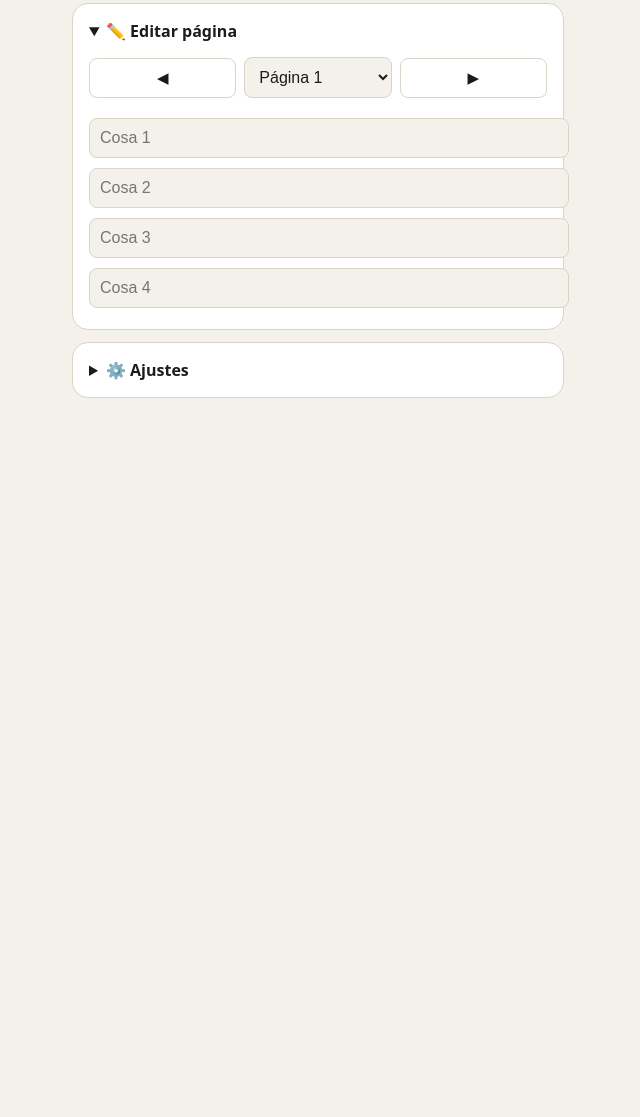
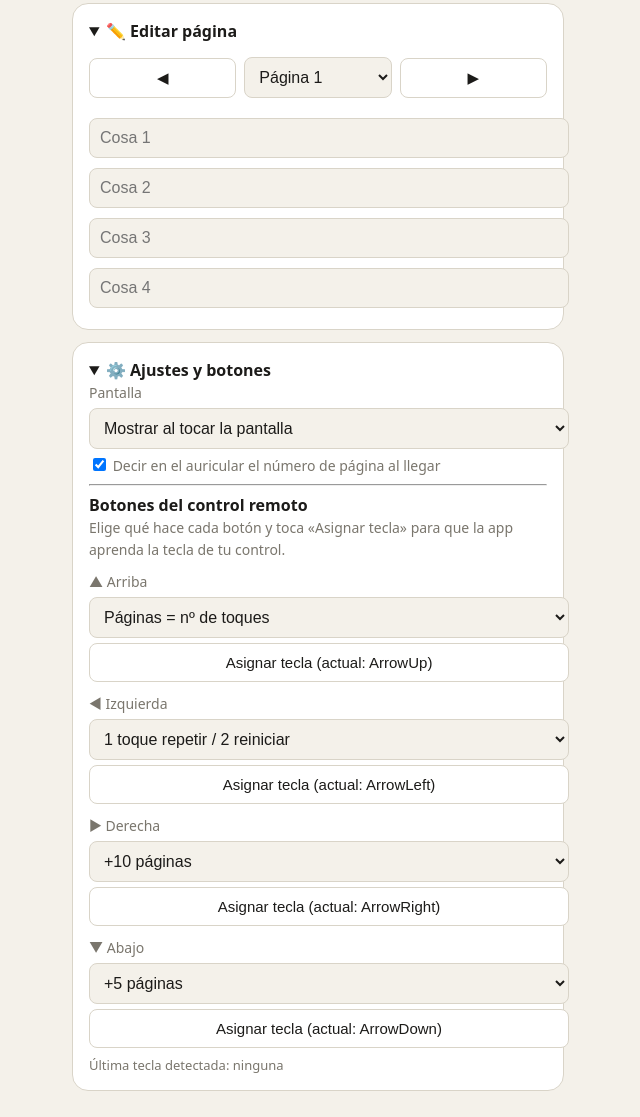
Before and after one commit to johnnyoropeza7-sketch/Notaspecho, a plain HTML site: page index.html in a window 1280 px wide. Shown: the part 620-1737 px from the top of the page, without its empty margins (322-962 px from the left). Before the commit the page ends 1044 px from the top, so only its background shows below. Drawn offline with Linux system fonts and the light colour scheme.

Commit message:
Add files via upload

```diff
--- a/index.html
+++ b/index.html
@@ -36,16 +36,20 @@ label{font-size:14px;color:var(--mut)}
 <div class="row" style="margin:10px 0"><button class="sm" id="ep">◀</button><select id="sel"></select><button class="sm" id="en">▶</button></div>
 <div id="fields"></div></details></div>
 
-<div class="card"><details><summary>⚙️ Ajustes</summary>
+<div class="card"><details open><summary>⚙️ Ajustes y botones</summary>
 <label>Pantalla</label><select id="mode"><option value="touch">Mostrar al tocar la pantalla</option><option value="always">Mostrar siempre</option><option value="hide">Oculta (solo audio)</option></select>
 <label><input type="checkbox" id="auto" checked> Decir en el auricular el número de página al llegar</label>
+<hr><b>Botones del control remoto</b><br><label>Elige qué hace cada botón y toca «Asignar tecla» para que la app aprenda la tecla de tu control.</label>
+<div id="cfg"></div><div id="lastkey" style="font-size:13px;color:var(--mut);margin-top:8px">Última tecla detectada: ninguna</div>
 </details></div>
 
 <script>
 const N=22,S=4;
-let D={pages:Array.from({length:N},()=>Array(S).fill("")),auto:true,mode:"touch"};
+const DB={U:{act:"multi",id:"ArrowUp"},L:{act:"rl",id:"ArrowLeft"},R:{act:"p10",id:"ArrowRight"},D:{act:"p5",id:"ArrowDown"}};
+let D={pages:Array.from({length:N},()=>Array(S).fill("")),auto:true,mode:"touch",btns:JSON.parse(JSON.stringify(DB))};
 try{const s=localStorage.getItem("blog22");if(s){const o=JSON.parse(s);if(o&&o.pages&&o.pages.length===N)D=Object.assign(D,o)}}catch(e){}
-if(!["always","touch","hide"].includes(D.mode))D.mode="touch";
+if(["always","touch","hide"].indexOf(D.mode)<0)D.mode="touch";
+if(!D.btns||!D.btns.U||!D.btns.L||!D.btns.R||!D.btns.D)D.btns=JSON.parse(JSON.stringify(DB));
 const save=()=>{try{localStorage.setItem("blog22",JSON.stringify(D))}catch(e){}};
 let cur=0,ed=1,rev=false;const $=i=>document.getElementById(i);
 function render(){
@@ -83,12 +87,39 @@ function tapLeft(){
 }
 function tapRight(){step(10)}
 function tapDown(){step(5)}
-$("bU").onclick=tapUp;$("bL").onclick=tapLeft;$("bR").onclick=tapRight;$("bD").onclick=tapDown;
+const SL=["U","L","R","D"],SN={U:"Arriba",L:"Izquierda",R:"Derecha",D:"Abajo"},SI={U:"▲",L:"◀",R:"▶",D:"▼"};
+const ACTS={
+ multi:["Páginas = nº de toques",tapUp],
+ rl:["1 toque repetir / 2 reiniciar",tapLeft],
+ p1:["+1 página",()=>step(1)],p5:["+5 páginas",()=>step(5)],p10:["+10 páginas",()=>step(10)],
+ b1:["−1 página",()=>step(-1)],b5:["−5 páginas",()=>step(-5)],b10:["−10 páginas",()=>step(-10)],
+ rep:["Repetir audio",repeat],res:["Reiniciar",restart]
+};
+function press(s){const a=ACTS[D.btns[s].act];if(a)a[1]()}
+function labels(){SL.forEach(s=>{$("b"+s).innerHTML=SI[s]+"<br>"+ACTS[D.btns[s].act][0]})}
+let learn=null;
+function buildCfg(){
+ const c=$("cfg");c.innerHTML="";
+ SL.forEach(s=>{
+  const w=document.createElement("div");w.style.marginTop="10px";w.innerHTML="<label>"+SI[s]+" "+SN[s]+"</label>";
+  const sel=document.createElement("select");
+  Object.keys(ACTS).forEach(k=>{const o=document.createElement("option");o.value=k;o.textContent=ACTS[k][0];if(k===D.btns[s].act)o.selected=true;sel.appendChild(o)});
+  sel.onchange=()=>{D.btns[s].act=sel.value;save();labels()};
+  const b=document.createElement("button");b.className="sm";b.style.width="100%";
+  b.textContent=learn===s?"Pulsa ahora la tecla del control…":"Asignar tecla (actual: "+D.btns[s].id+")";
+  b.onclick=()=>{learn=learn===s?null:s;buildCfg()};
+  w.appendChild(sel);w.appendChild(b);c.appendChild(w);
+ });
+}
+const keyId=e=>e.code||e.key||("kc"+e.keyCode);
+SL.forEach(s=>{$("b"+s).onclick=()=>press(s)});
 document.addEventListener("keydown",e=>{
+ const id=keyId(e);
+ if(learn){e.preventDefault();D.btns[learn].id=id;save();learn=null;buildCfg();$("lastkey").textContent="Tecla asignada: "+id;return}
+ const t=e.target&&e.target.tagName;if(t==="INPUT"||t==="TEXTAREA"||t==="SELECT")return;
+ $("lastkey").textContent="Última tecla detectada: "+id+((e.key&&e.key!==id)?" ("+e.key+")":"");
  if(e.repeat)return;
- const t=e.target&&e.target.tagName;if(t==="INPUT"||t==="SELECT"||t==="TEXTAREA")return;
- const m={ArrowUp:tapUp,ArrowLeft:tapLeft,ArrowRight:tapRight,ArrowDown:tapDown}[e.key];
- if(m){e.preventDefault();m()}
+ for(const s of SL)if(D.btns[s].id===id){e.preventDefault();press(s);return}
 });
 function buildEd(){
  const sel=$("sel");
@@ -107,5 +138,5 @@ $("auto").checked=D.auto;$("mode").value=D.mode;
 $("auto").onchange=e=>{D.auto=e.target.checked;save()};
 $("mode").onchange=e=>{D.mode=e.target.value;rev=false;save();render()};
 $("tap").onclick=()=>{if(D.mode==="touch"&&cur){rev=!rev;render()}};
-buildEd();render();
+buildEd();render();labels();buildCfg();
 </script></body></html>
```
